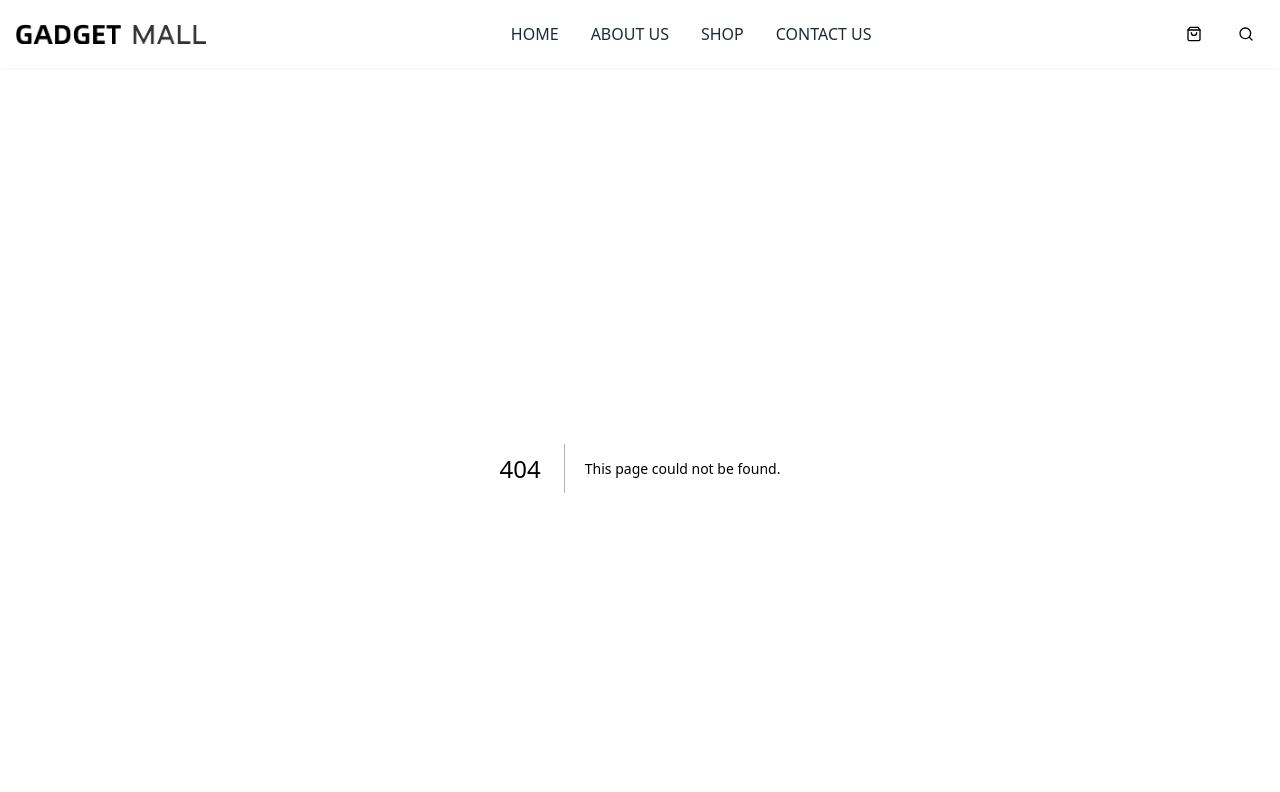
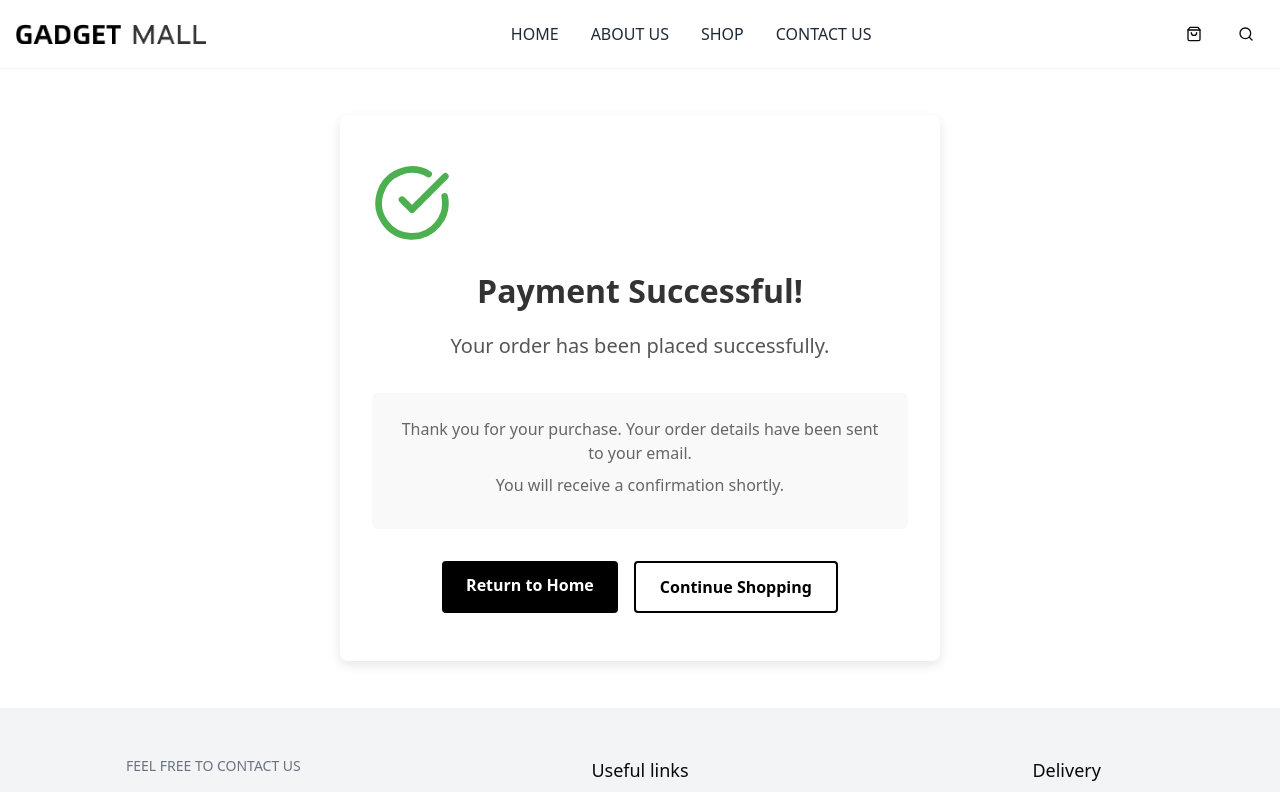
Before and after one commit to xxxxlu/gadgetmall, a Next.js app: page /payment-success in a window 1280 px wide. Before the commit this address had no page. Shown: the top 792 px of the page. Built offline with nearby package versions, Linux system fonts and the light colour scheme.

Commit message:
feat: payment-success

```diff
--- /dev/null
+++ b/src/app/payment-success/index.css
@@ -0,0 +1,97 @@
+.payment-success {
+    display: flex;
+    justify-content: center;
+    align-items: center;
+    min-height: 80vh;
+    padding: 2rem;
+}
+
+.success-container {
+    max-width: 600px;
+    width: 100%;
+    background-color: white;
+    border-radius: 8px;
+    box-shadow: 0 4px 12px rgba(0, 0, 0, 0.1);
+    padding: 3rem 2rem;
+    text-align: center;
+}
+
+.success-icon {
+    margin-bottom: 1.5rem;
+}
+
+.check-icon {
+    color: #4CAF50;
+    animation: scale-in 0.5s ease-out;
+}
+
+.success-title {
+    font-size: 2rem;
+    font-weight: 700;
+    color: #333;
+    margin-bottom: 1rem;
+}
+
+.success-message {
+    font-size: 1.25rem;
+    color: #555;
+    margin-bottom: 2rem;
+}
+
+.order-info {
+    background-color: #f9f9f9;
+    border-radius: 6px;
+    padding: 1.5rem;
+    margin-bottom: 2rem;
+}
+
+.order-info p {
+    margin-bottom: 0.5rem;
+    color: #666;
+}
+
+.action-buttons {
+    display: flex;
+    justify-content: center;
+    gap: 1rem;
+    flex-wrap: wrap;
+}
+
+.btn {
+    display: inline-block;
+    padding: 0.75rem 1.5rem;
+    border-radius: 4px;
+    font-weight: 600;
+    text-decoration: none;
+    transition: all 0.3s ease;
+}
+
+.home-btn {
+    background-color: #000;
+    color: white;
+}
+
+.home-btn:hover {
+    background-color: #333;
+}
+
+.shop-btn {
+    background-color: white;
+    color: #000;
+    border: 2px solid #000;
+}
+
+.shop-btn:hover {
+    background-color: #f5f5f5;
+}
+
+@keyframes scale-in {
+    0% {
+        transform: scale(0);
+        opacity: 0;
+    }
+    100% {
+        transform: scale(1);
+        opacity: 1;
+    }
+}
--- /dev/null
+++ b/src/app/payment-success/page.tsx
@@ -0,0 +1,29 @@
+import Link from 'next/link';
+import { CheckCircle } from 'lucide-react';
+import './index.css';
+
+export default function PaymentSuccessPage() {
+    return (
+        <div className="payment-success">
+            <div className="success-container">
+                <div className="success-icon">
+                    <CheckCircle size={80} className="check-icon" />
+                </div>
+                <h1 className="success-title">Payment Successful!</h1>
+                <p className="success-message">Your order has been placed successfully.</p>
+                <div className="order-info">
+                    <p>Thank you for your purchase. Your order details have been sent to your email.</p>
+                    <p>You will receive a confirmation shortly.</p>
+                </div>
+                <div className="action-buttons">
+                    <Link href="/" className="btn home-btn">
+                        Return to Home
+                    </Link>
+                    <Link href="/shop" className="btn shop-btn">
+                        Continue Shopping
+                    </Link>
+                </div>
+            </div>
+        </div>
+    );
+}
--- a/src/components/checkout/cart-checkout.tsx
+++ b/src/components/checkout/cart-checkout.tsx
@@ -269,7 +269,7 @@ const CheckoutPage: React.FC = () => {
                                     !billingDetails.street || !billingDetails.city || !billingDetails.state ||
                                     !billingDetails.zip || !billingDetails.phone || !billingDetails.email}
                         >
-                            <Link href="/loading">
+                            <Link href="/payment-success">
                                 Place Order
                             </Link>
                         </button>
```
